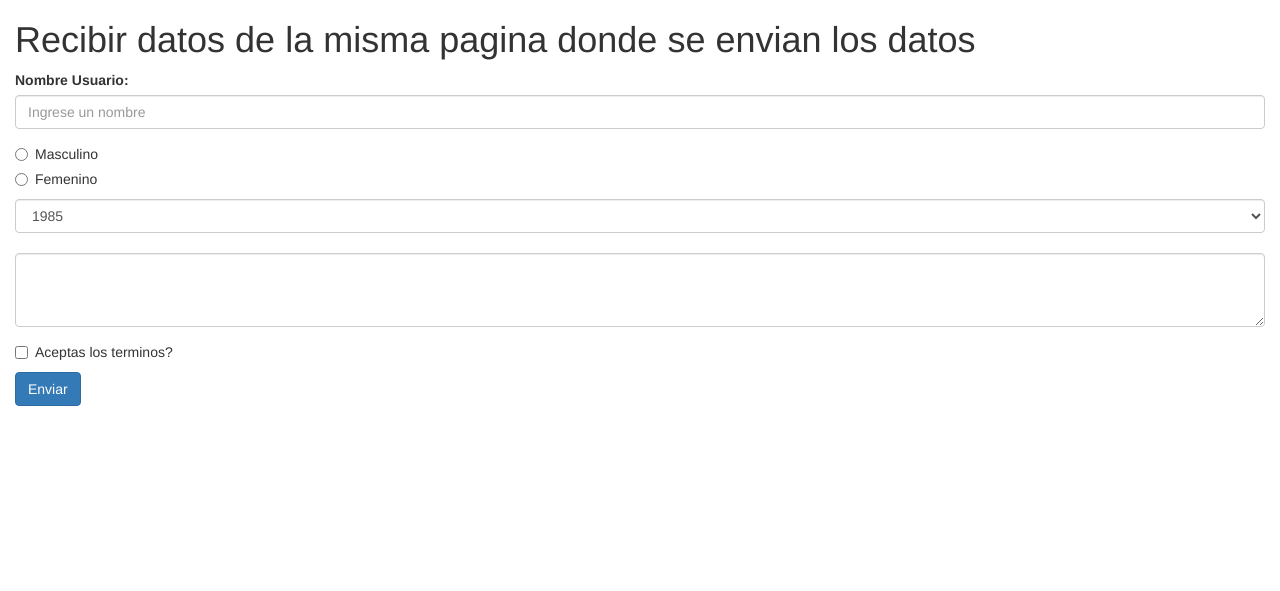
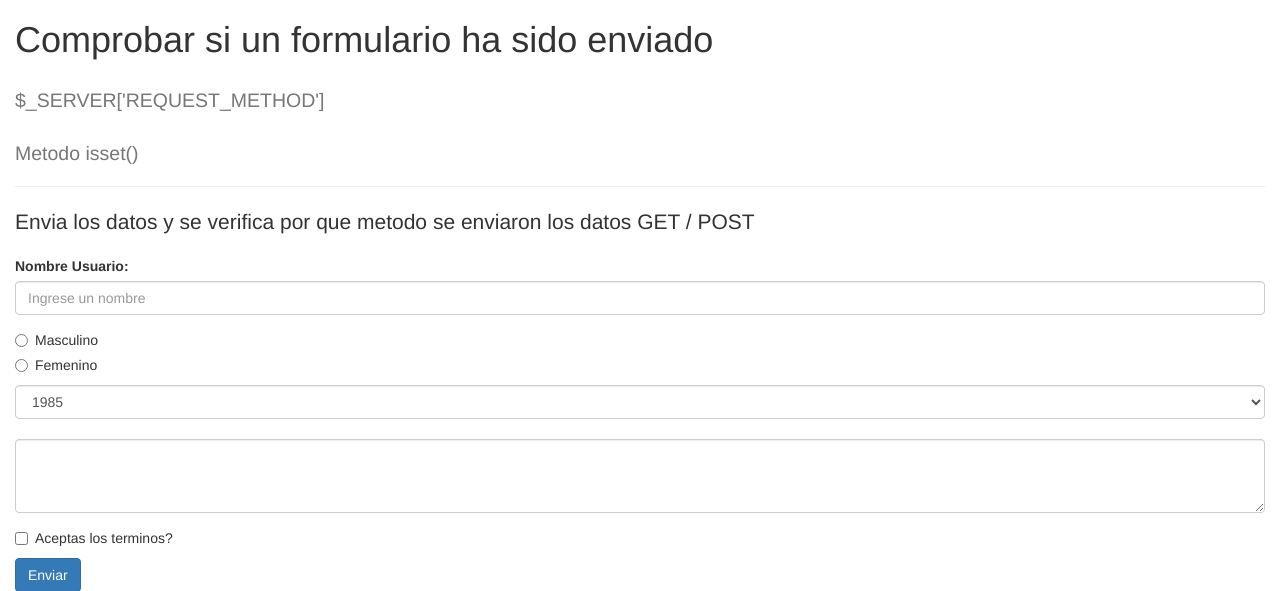
Before and after one commit to viktorHbenitez/cursoIntroPHP, a PHP site: page /formulario/formulario.php in a window 1280 px wide. Shown: the top 591 px of the page. Run offline with PHP 8.4, Linux system fonts and the light colour scheme.

Commit message:
Formulario: Verificar si un formulario fue enviado ['REQUEST_METHOD'] / isset()

```diff
--- a/formulario/formulario.php
+++ b/formulario/formulario.php
@@ -23,13 +23,15 @@
 <body>
 	<div class="container-fluid">
 
-		<h1>Recibir datos de la misma pagina donde se envian los datos</h1>
+		<h1>Comprobar si un formulario ha sido enviado </h1>
+		<h2><small>$_SERVER['REQUEST_METHOD']</small></h2>
+		<h2><small>Metodo isset()</small></h2>
+		<hr>
+		<p class="lead">
+			Envia los datos y se verifica por que metodo se enviaron los datos GET / POST
+		</p>
 
-		<!-- METODO POST ::
-			action = echo $_SERVER['PHP_SELF']; Regresa el nombre del archivo que actualmente ejecuta el script
-			Segudirdad: usamos el metodo htmlspecialchars() = convertir caracteres especiales
-		-->
-		<form action="<?php echo htmlspecialchars($_SERVER['PHP_SELF']); ?>" method="post">    <!-- action = archivoDestino.php  method= Get / Post -->
+		<form action="datosRecibidos.php" method="post">    <!-- action = archivoDestino.php  method= Get / Post -->
 			<div class="form-group">
 				<label for="nombreUsuario">Nombre Usuario:</label>
 				<input type="text" id="nombreUsuario"  class="form-control" placeholder="Ingrese un nombre" name="nombre" title="Se necesita un nombre" required/> <!-- required= ingresarDatoObligatorio -->
@@ -65,7 +67,7 @@
 					<input type="checkbox" name="terminos" value="true" id="terminos"> Aceptas los terminos?
 				</label>
 			</div>	<!-- .checkbox-->
-			<input type="submit" value="Enviar" class="btn btn-primary" />	<!-- .btn btn-primary -->
+			<input type="submit" value="Enviar" class="btn btn-primary" name="enviar"/>	<!-- .btn btn-primary -->
 
 		</form>  <!-- endFormulario -->
 
```
Also changed, not shown: formulario/datosRecibidos.php (+14 -38 lines).
